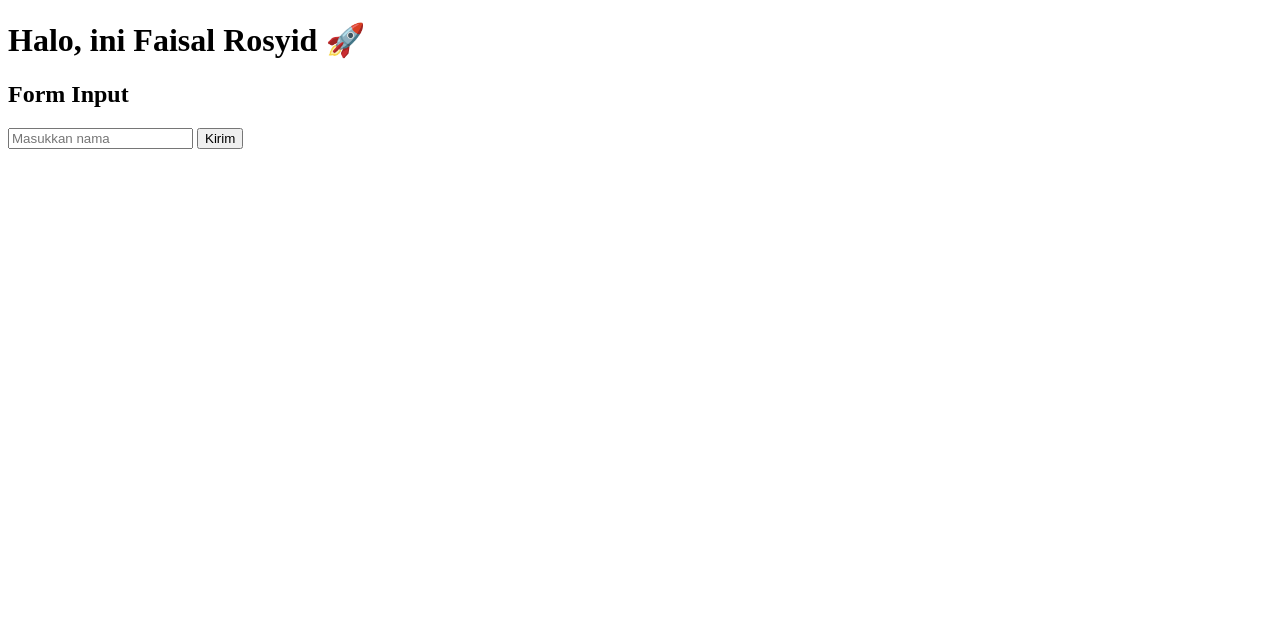
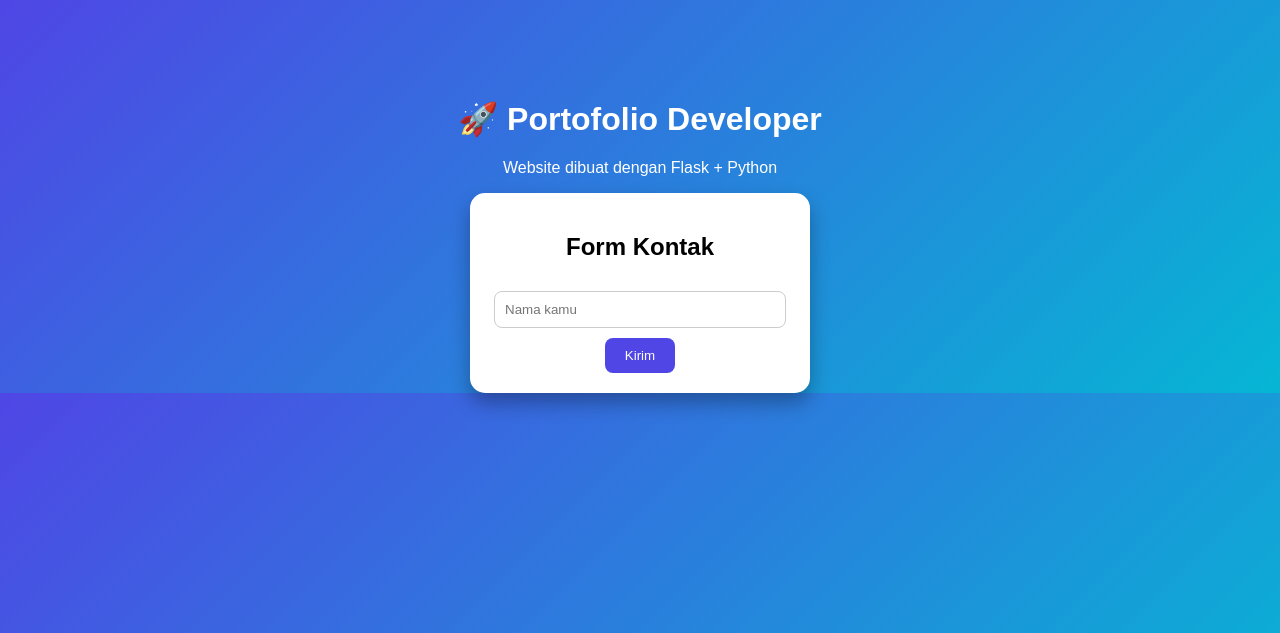
Before and after one commit to faisalrosyid/project-iseng, a Flask app: page / in a window 1280 px wide. Shown: the top 633 px of the page. Run offline with Flask 3, Linux system fonts and the light colour scheme.

Commit message:
Add files via upload

```diff
--- a/inventaris_app/web/templates/index.html
+++ b/inventaris_app/web/templates/index.html
@@ -1,18 +1,76 @@
 <!DOCTYPE html>
 <html>
 <head>
-    <title>Web Flask Saya</title>
+    <title>Portofolio Saya</title>
+
+    <style>
+        body {
+            font-family: Arial, sans-serif;
+            background: linear-gradient(135deg, #4f46e5, #06b6d4);
+            margin: 0;
+            padding: 0;
+            color: white;
+            text-align: center;
+        }
+
+        .container {
+            margin-top: 100px;
+        }
+
+        .card {
+            background: white;
+            color: black;
+            width: 300px;
+            margin: auto;
+            padding: 20px;
+            border-radius: 15px;
+            box-shadow: 0 10px 20px rgba(0,0,0,0.3);
+        }
+
+        input {
+            width: 90%;
+            padding: 10px;
+            margin-top: 10px;
+            border-radius: 8px;
+            border: 1px solid #ccc;
+        }
+
+        button {
+            margin-top: 10px;
+            padding: 10px 20px;
+            border: none;
+            background: #4f46e5;
+            color: white;
+            border-radius: 8px;
+            cursor: pointer;
+        }
+
+        button:hover {
+            background: #3730a3;
+        }
+    </style>
+
 </head>
+
 <body>
 
-    <h1>Halo, ini Faisal Rosyid 🚀</h1>
+<div class="container">
 
-    <h2>Form Input</h2>
+    <h1>🚀 Portofolio Developer</h1>
+    <p>Website dibuat dengan Flask + Python</p>
 
-    <form action="/submit" method="POST">
-        <input type="text" name="nama" placeholder="Masukkan nama">
-        <button type="submit">Kirim</button>
-    </form>
+    <div class="card">
+
+        <h2>Form Kontak</h2>
+
+        <form action="/submit" method="POST">
+            <input type="text" name="nama" placeholder="Nama kamu" required>
+            <button type="submit">Kirim</button>
+        </form>
+
+    </div>
+
+</div>
 
 </body>
 </html>
```
